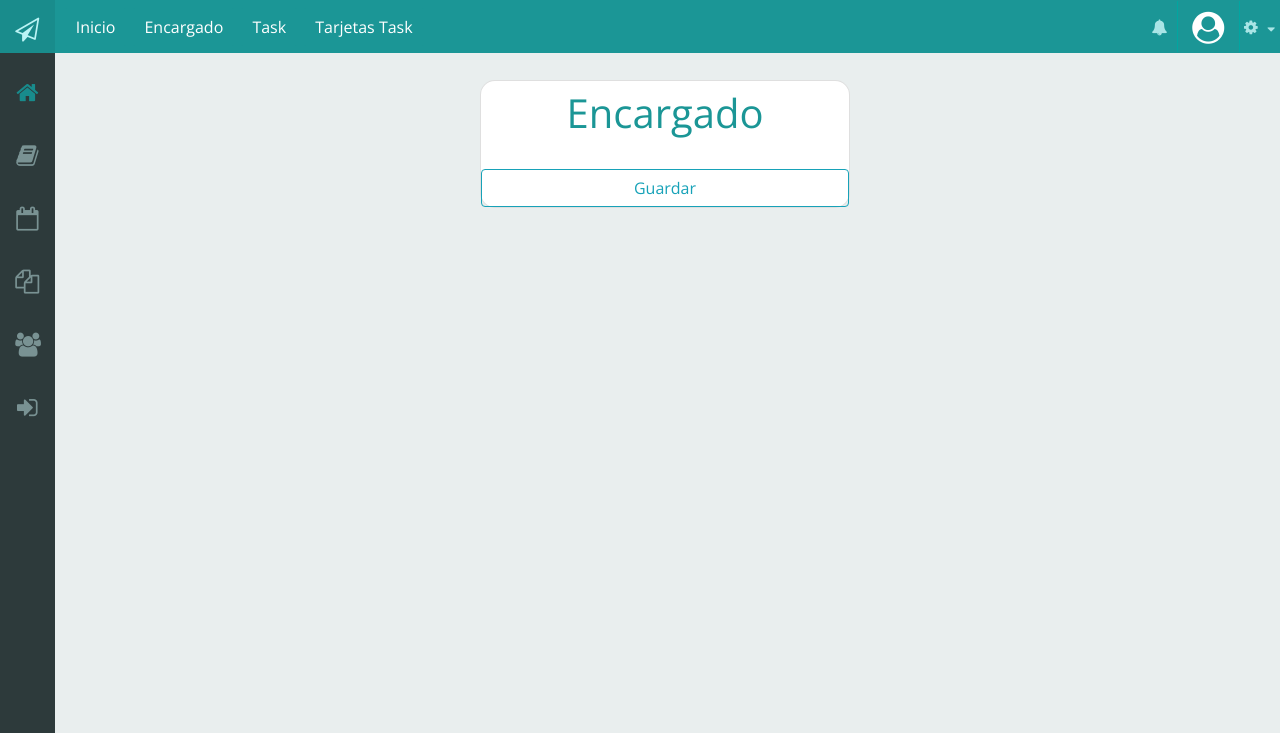
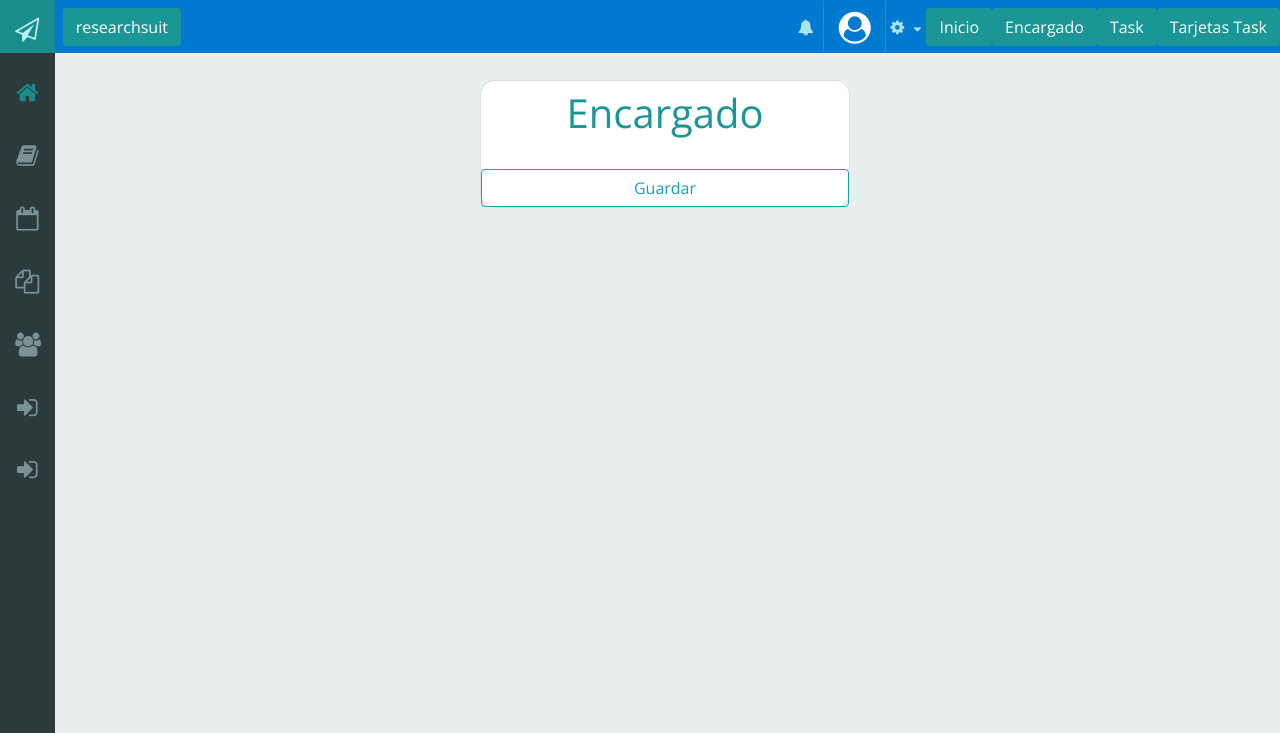
Before and after one commit to Estuardiaz2611/PruebaFinalC, a Django app: page /encargado/nuevo/ in a window 1280 px wide. Shown: the top 733 px of the page. Run offline with Django 3.2, Linux system fonts and the light colour scheme; the visitor is signed in with stand-in values (Sample User, id 1); parts of the project's set-up code (start-up, migrations or seed data) failed here and were passed over; some libraries are stand-ins or nearby versions.

Commit message:
colores1

```diff
--- a/PruebaFinal/static/css/estilos.css
+++ b/PruebaFinal/static/css/estilos.css
@@ -26,7 +26,7 @@
     background-color: #e9eeee; }
 
   #up {
-    background-color: #1b9696; }
+    background-color: #0079d1; }
 
   body {
     background-color: #e9eeee;
--- a/PruebaFinal/templates/base/base.html
+++ b/PruebaFinal/templates/base/base.html
@@ -22,10 +22,8 @@
             <i class="fa fa-plane icon-paper-plane-empty i-nav"></i>
             <div class="main-navbar__head-one" id="up">
                 <div class="div">
-                        <a class="btn" style="background-color:#1b9696; color: white;" href="{% url 'encargado:encargado_principal' %}">Inicio</a>
-                        <a class="btn" style="background-color:#1b9696; color: white;" href="{% url 'encargado:encargado_list' %}">Encargado</a>
-                        <a class="btn" style="background-color:#1b9696; color: white;" href="{% url 'task:task_list' %}">Task</a>
-                        <a class="btn" style="background-color:#1b9696; color: white;" href="{% url 'task:task_list_tar' %}">Tarjetas Task</a>
+                    <a class="btn" style="background-color:#1b9696; color: white;"
+                        href="{% url 'encargado:encargado_principal' %}">researchsuit</a>
                 </div>
             </div>
             <div class="main-navbar__head-two" id="up">
@@ -38,13 +36,21 @@
                 <div class="main-navbar__head-one__two">
                     <i class="fa fa-cog icon-cog head-two__i-one__three"></i>
                     <i class="fa fa-down-dir icon-sort-down head-two__i-one__two"></i>
+                    <a class="btn" style="background-color:#1b9696; color: white;"
+                        href="{% url 'encargado:encargado_principal' %}">Inicio</a>
+                    <a class="btn" style="background-color:#1b9696; color: white;"
+                        href="{% url 'encargado:encargado_list' %}">Encargado</a>
+                    <a class="btn" style="background-color:#1b9696; color: white;"
+                        href="{% url 'task:task_list' %}">Task</a>
+                    <a class="btn" style="background-color:#1b9696; color: white;"
+                        href="{% url 'task:task_list_tar' %}">Tarjetas Task</a>
                 </div>
             </div>
         </div>
     </div>
     {% endblock %}
 
-       {% block left %}
+    {% block left %}
     <div class="cont-left" id="rojo">
         <div class="cont-left__one">
             <i class="fa fa-home icon-home i-nav-left"></i>
@@ -60,6 +66,9 @@
         </div>
         <div class="cont-left__one">
             <i class="fa fa-users icon-users i-nav-left__one"></i>
+        </div>
+        <div class="cont-left__one">
+            <i class="fa fa-logout icon-login i-nav-left__one"></i>
         </div>
         <div class="cont-left__one">
             <i class="fa fa-logout icon-login i-nav-left__one"></i>
--- a/PruebaFinal/templates/task/task_tar_list.html
+++ b/PruebaFinal/templates/task/task_tar_list.html
@@ -7,7 +7,7 @@
         <div class="card__head" id="up">
             <div class="card__head__one" id="up">
                 <label class="card__h1">{{task.titulo_task}}</label><br>
-                <p class="card__p">Entrega: {{task.fecha_entrega}}</p>
+                <p class="card__p">Fecha Entrega: {{task.fecha_entrega}}</p>
                 <i class="fa icon-snapchat-ghost card__icon__one"></i>
             </div>
         </div>
@@ -26,6 +26,7 @@
             </div>
         </div>
         <div class="card__cont" id="blanco">
+            <p class="card__medio">Creado por: {{task.encargado}}</p> <hr style="margin-top: 2.5rem;">
             <p class="card__medio">{{task.descripcion}}</p>
         </div>
     </div>
```
